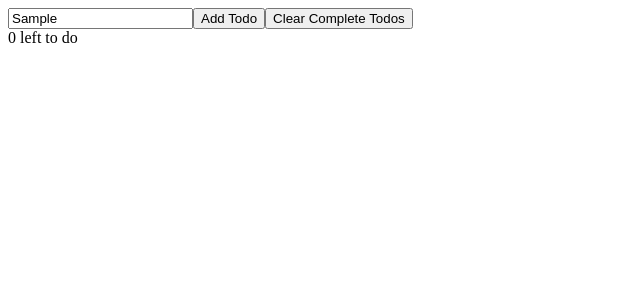
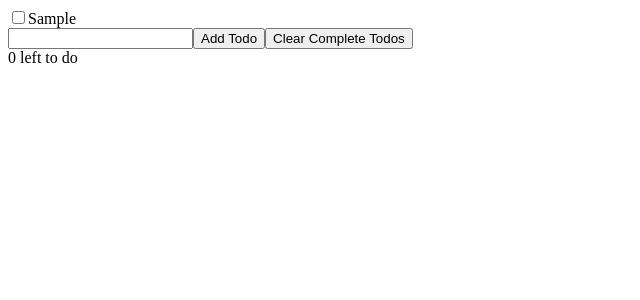
Before and after one commit to revenge789/basic-react-todoList, a React (Create React App) app in the folder file/: page / in a window 1280 px wide. Both pictures are taken after typing "Sample" into the empty fields and a click on the button "Add Todo". Shown: the top 300 px of the page, without its empty margins (0-640 px from the left). Built offline with nearby package versions, Linux system fonts and the light colour scheme.

Commit message:
most complete

```diff
--- a/file/package.json
+++ b/file/package.json
@@ -9,6 +9,7 @@
     "react": "^18.2.0",
     "react-dom": "^18.2.0",
     "react-scripts": "5.0.1",
+    "uuid": "^9.0.1",
     "web-vitals": "^2.1.4"
   },
   "scripts": {
--- a/file/src/App.js
+++ b/file/src/App.js
@@ -1,11 +1,44 @@
+
+import React, {useState, useRef, useEffect} from "react";
 import TodoList from "./TodoList";
+import {v4} from 'uuid';
+
+const LOCAL_STORAGE_KEY="todosApp.todos"
 
 function App() {
+  const [todos, setTodos] = useState([])
+  const todoNameRef = useRef()
+
+  useEffect(() => {
+    const storedTodos = JSON.parse(localStorage.getItem(LOCAL_STORAGE_KEY))
+    if(storedTodos) setTodos(storedTodos);
+  },[])
+
+  useEffect(()=> {
+    localStorage.setItem(LOCAL_STORAGE_KEY, JSON.stringify(todos));
+  }, [todos])
+
+  function toggleTodo(id){
+    const newTodos = [...todos]
+    const todo = newTodos.find(todo => todo.id === id)
+    todo.complete = !todo.complete
+    setTodos(newTodos)
+  }
+
+  function handleAddTodo(e){
+    const name = todoNameRef.current.value
+    if (name ==='') return
+    setTodos(prevTodos => {
+      return [...prevTodos, {id: v4(), name: name, complete: false}]
+    })
+    todoNameRef.current.value = null
+  }
+
   return (
     <>
-      <TodoList />
-      <input type="text"/>
-      <button>Add Todo</button>
+      <TodoList todos ={todos} toggleTodo={toggleTodo}/>
+      <input ref={todoNameRef} type="text"/>
+      <button onClick={handleAddTodo}>Add Todo</button>
       <button>Clear Complete Todos</button>
       <div>0 left to do</div>
     </ >
--- /dev/null
+++ b/file/src/Todo.js
@@ -0,0 +1,16 @@
+import React from 'react'
+
+export default function Todo({todo, toggleTodo}) {
+
+    function handleTodoClick(e){
+        toggleTodo(todo.id)
+    }
+    return (
+    <div>
+        <label>
+            <input type="checkbox" checked = {todo.complete} onChange={handleTodoClick}/>
+        {todo.name}
+        </label>
+    </div>
+  )
+}
--- a/file/src/TodoList.js
+++ b/file/src/TodoList.js
@@ -1,9 +1,9 @@
 import React from 'react'
-
-export default function TodoList() {
+import Todo from './Todo'
+export default function TodoList({todos, toggleTodo}) {
   return (
-    <div>
-
-    </div>
+    todos.map(todo => {
+        return <Todo key={todo.id} todo ={todo} toggleTodo={toggleTodo}/>
+    })
   )
 }
--- a/file/src/index.js
+++ b/file/src/index.js
@@ -4,7 +4,5 @@
 
 const root = ReactDOM.createRoot(document.getElementById('root'));
 root.render(
-  <React.StrictMode>
     <App />
-  </React.StrictMode>
 );
```
Also changed, not shown: 1 other file (tests, documents, lock files or other folders).
